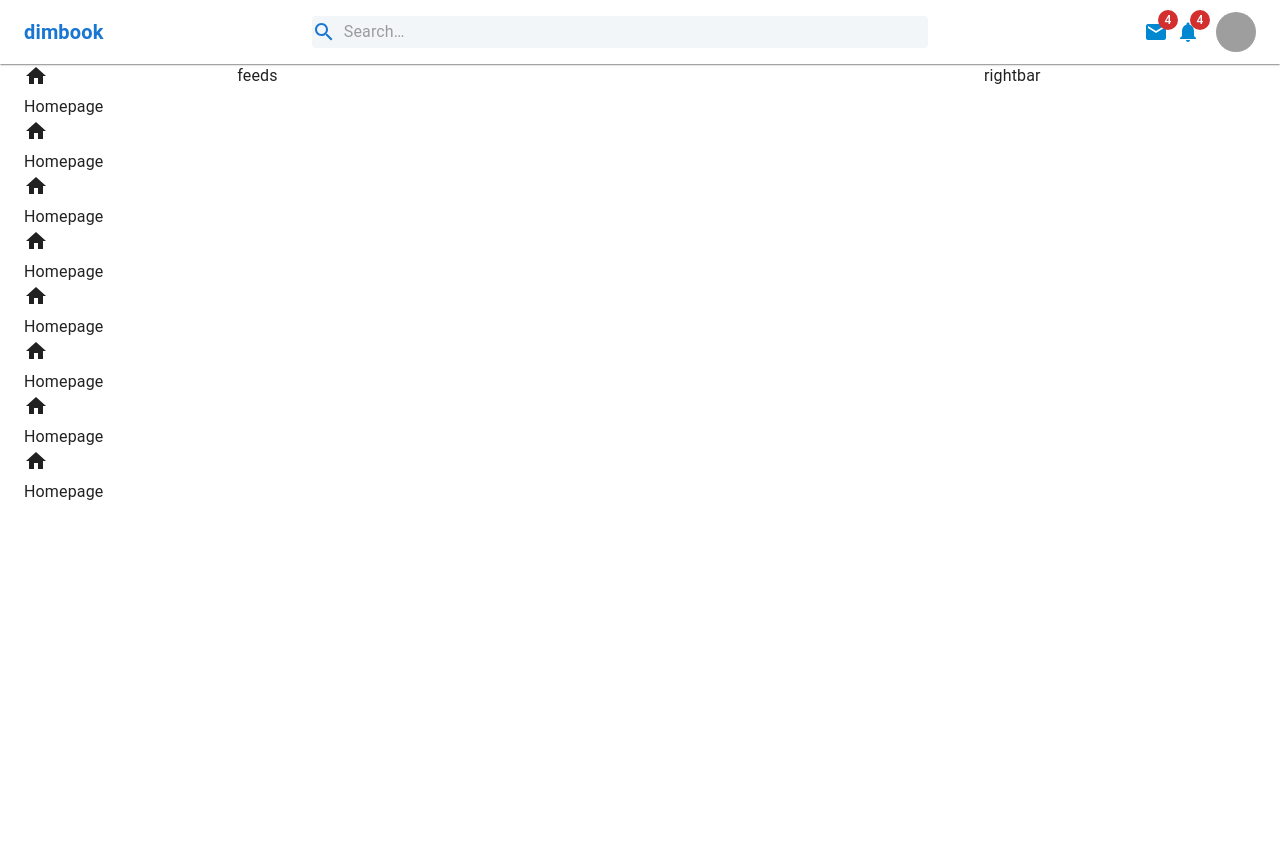
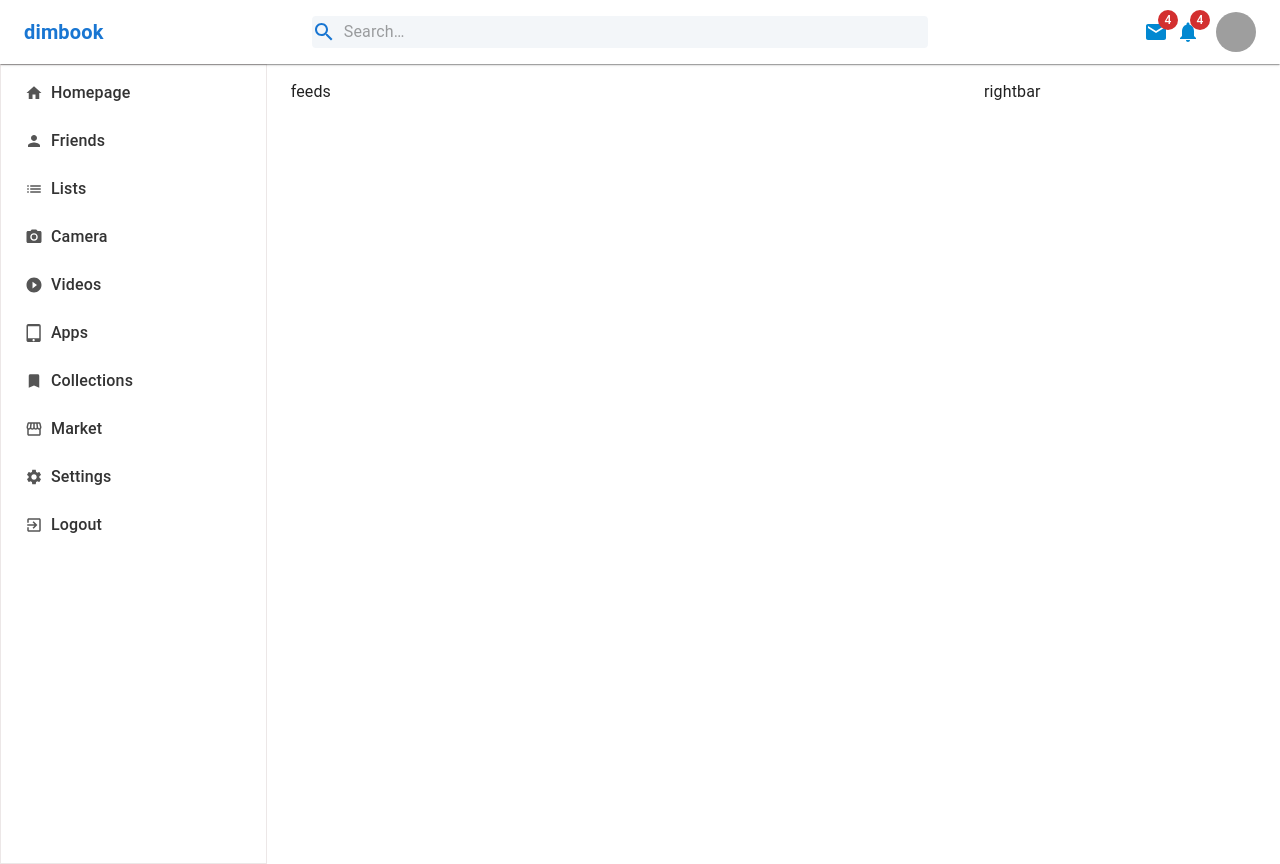
Before and after one commit to Dimuthu1994/mui-practice-fblike-app, a React (Create React App) app: page / in a window 1280 px wide. Before the commit the page ends 800 px from the top, so only its background shows below. Built offline with nearby package versions, Linux system fonts and the light colour scheme; grey boxes are pictures that could not be loaded.

Commit message:
build leftbar

```diff
--- a/src/App.jsx
+++ b/src/App.jsx
@@ -9,13 +9,13 @@ function App() {
     <>
       <Navbar />
       <Grid container>
-        <Grid item sm={2}>
+        <Grid item sm={2.5} xs={2}>
           <Leftbar />
         </Grid>
-        <Grid item sm={7}>
+        <Grid item sm={6.5} xs={10}>
           <Feeds />
         </Grid>
-        <Grid item sm={3}>
+        <Grid item sm={3} sx={{ display: { xs: "none", sm: "flex" } }}>
           <Rightbar />
         </Grid>
       </Grid>
--- a/src/components/Feeds.jsx
+++ b/src/components/Feeds.jsx
@@ -2,7 +2,7 @@ import { Container } from "@mui/material";
 import React from "react";
 
 function Feeds(props) {
-  return <Container>feeds</Container>;
+  return <Container sx={{ pt: 2 }}>feeds</Container>;
 }
 
 export default Feeds;
--- a/src/components/Leftbar.jsx
+++ b/src/components/Leftbar.jsx
@@ -1,45 +1,97 @@
-import { Home } from "@mui/icons-material";
+import {
+  MyBookmark,
+  MyExitToApp,
+  MyHome,
+  MyPerson,
+  MyPhotoCamera,
+  MyPlayCircleFilledOutlined,
+  MySettings,
+  MyStorefront,
+  MyTabletMac,
+  MyList,
+} from "./icons/Icons";
 import { Container, Typography } from "@mui/material";
 import { styled, alpha } from "@mui/material/styles";
 import React from "react";
 
-const itemContainer = styled("div")(({ theme }) => {});
+const MyContainer = styled(Container)(({ theme }) => ({
+  height: "100vh",
+  color: "#fff",
+  paddingTop: theme.spacing(2),
+  backgroundColor: theme.palette.primary.main,
+
+  [theme.breakpoints.up("sm")]: {
+    backgroundColor: "#fff",
+    border: "1px solid #ece7e7",
+  },
+}));
+
+const ItemContainer = styled("div")(({ theme }) => ({
+  display: "flex",
+  alignItems: "center",
+  justifyContent: "center",
+  cursor: "pointer",
+  marginBottom: theme.spacing(4),
+
+  [theme.breakpoints.up("sm")]: {
+    marginBottom: theme.spacing(3),
+    justifyContent: "start",
+  },
+}));
+
+const MyTypography = styled(Typography)(({ theme }) => ({
+  display: "flex",
+  color: "#333",
+  fontWeight: 500,
+  [theme.breakpoints.down("sm")]: {
+    display: "none",
+  },
+}));
+
 function Leftbar(props) {
   return (
-    <Container>
-      <itemContainer>
-        <Home />
-        <Typography>Homepage</Typography>
-      </itemContainer>
-      <itemContainer>
-        <Home />
-        <Typography>Homepage</Typography>
-      </itemContainer>
-      <itemContainer>
-        <Home />
-        <Typography>Homepage</Typography>
-      </itemContainer>
-      <itemContainer>
-        <Home />
-        <Typography>Homepage</Typography>
-      </itemContainer>
-      <itemContainer>
-        <Home />
-        <Typography>Homepage</Typography>
-      </itemContainer>
-      <itemContainer>
-        <Home />
-        <Typography>Homepage</Typography>
-      </itemContainer>
-      <itemContainer>
-        <Home />
-        <Typography>Homepage</Typography>
-      </itemContainer>
-      <itemContainer>
-        <Home />
-        <Typography>Homepage</Typography>
-      </itemContainer>
-    </Container>
+    <MyContainer>
+      <ItemContainer>
+        <MyHome />
+        <MyTypography>Homepage</MyTypography>
+      </ItemContainer>
+      <ItemContainer>
+        <MyPerson />
+        <MyTypography>Friends</MyTypography>
+      </ItemContainer>
+      <ItemContainer>
+        <MyList />
+        <MyTypography>Lists</MyTypography>
+      </ItemContainer>
+      <ItemContainer>
+        <MyPhotoCamera />
+        <MyTypography>Camera</MyTypography>
+      </ItemContainer>
+      <ItemContainer>
+        <MyPlayCircleFilledOutlined />
+        <MyTypography>Videos</MyTypography>
+      </ItemContainer>
+      <ItemContainer>
+        <MyTabletMac />
+        <MyTypography>Apps</MyTypography>
+      </ItemContainer>
+      <ItemContainer>
+        <MyBookmark />
+        <MyTypography>Collections</MyTypography>
+      </ItemContainer>
+      <ItemContainer>
+        <MyStorefront />
+        <MyTypography>Market</MyTypography>
+      </ItemContainer>
+      <ItemContainer>
+        <MySettings />
+        <MyTypography>Settings</MyTypography>
+      </ItemContainer>
+      <ItemContainer>
+        <MyExitToApp />
+        <MyTypography>Logout</MyTypography>
+      </ItemContainer>
+    </MyContainer>
   );
 }
 
--- a/src/components/Rightbar.jsx
+++ b/src/components/Rightbar.jsx
@@ -2,7 +2,7 @@ import { Container } from "@mui/material";
 import React from "react";
 
 function Rightbar(props) {
-  return <Container>rightbar</Container>;
+  return <Container sx={{ pt: 2 }}>rightbar</Container>;
 }
 
 export default Rightbar;
--- /dev/null
+++ b/src/components/icons/Icons.jsx
@@ -0,0 +1,115 @@
+import {
+  Bookmark,
+  ExitToApp,
+  Home,
+  Person,
+  PhotoCamera,
+  PlayCircleFilledOutlined,
+  Settings,
+  Storefront,
+  TabletMac,
+  List,
+} from "@mui/icons-material";
+import { styled, alpha } from "@mui/material/styles";
+
+export const MyHome = styled(Home)(({ theme }) => ({
+  color: "#555",
+  fontSize: "18px",
+  marginRight: theme.spacing(1),
+  [theme.breakpoints.down("sm")]: {
+    color: "#fff",
+    fontSize: "22px",
+  },
+}));
+
+export const MyPerson = styled(Person)(({ theme }) => ({
+  color: "#555",
+  fontSize: "18px",
+  marginRight: theme.spacing(1),
+  [theme.breakpoints.down("sm")]: {
+    color: "#fff",
+    fontSize: "22px",
+  },
+}));
+
+export const MyPhotoCamera = styled(PhotoCamera)(({ theme }) => ({
+  color: "#555",
+  fontSize: "18px",
+  marginRight: theme.spacing(1),
+  [theme.breakpoints.down("sm")]: {
+    color: "#fff",
+    fontSize: "22px",
+  },
+}));
+
+export const MyPlayCircleFilledOutlined = styled(PlayCircleFilledOutlined)(
+  ({ theme }) => ({
+    color: "#555",
+    fontSize: "18px",
+    marginRight: theme.spacing(1),
+    [theme.breakpoints.down("sm")]: {
+      color: "#fff",
+      fontSize: "22px",
+    },
+  })
+);
+
+export const MyTabletMac = styled(TabletMac)(({ theme }) => ({
+  color: "#555",
+  fontSize: "18px",
+  marginRight: theme.spacing(1),
+  [theme.breakpoints.down("sm")]: {
+    color: "#fff",
+    fontSize: "22px",
+  },
+}));
+
+export const MyBookmark = styled(Bookmark)(({ theme }) => ({
+  color: "#555",
+  fontSize: "18px",
+  marginRight: theme.spacing(1),
+  [theme.breakpoints.down("sm")]: {
+    color: "#fff",
+    fontSize: "22px",
+  },
+}));
+
+export const MyStorefront = styled(Storefront)(({ theme }) => ({
+  color: "#555",
+  fontSize: "18px",
+  marginRight: theme.spacing(1),
+  [theme.breakpoints.down("sm")]: {
+    color: "#fff",
+    fontSize: "22px",
+  },
+}));
+
+export const MySettings = styled(Settings)(({ theme }) => ({
+  color: "#555",
+  fontSize: "18px",
+  marginRight: theme.spacing(1),
+  [theme.breakpoints.down("sm")]: {
+    color: "#fff",
+    fontSize: "22px",
+  },
+}));
+
+export const MyExitToApp = styled(ExitToApp)(({ theme }) => ({
+  color: "#555",
+  fontSize: "18px",
+  marginRight: theme.spacing(1),
+  [theme.breakpoints.down("sm")]: {
+    color: "#fff",
+    fontSize: "22px",
+  },
+}));
+
+export const MyList = styled(List)(({ theme }) => ({
+  color: "#555",
+  fontSize: "18px",
+  marginRight: theme.spacing(1),
+  [theme.breakpoints.down("sm")]: {
+    color: "#fff",
+    fontSize: "22px",
+  },
+}));
```
